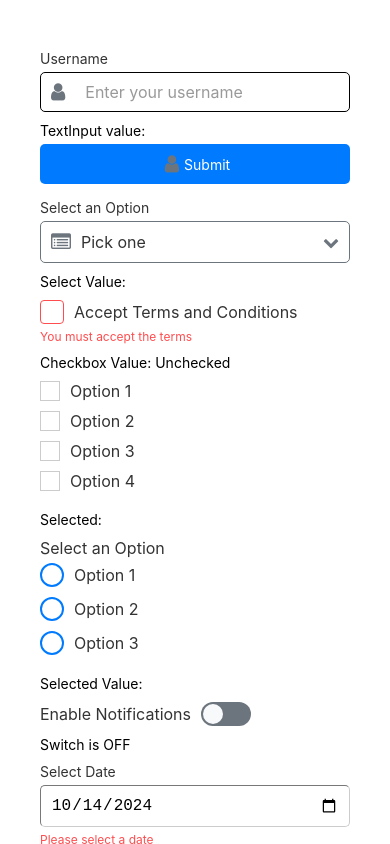
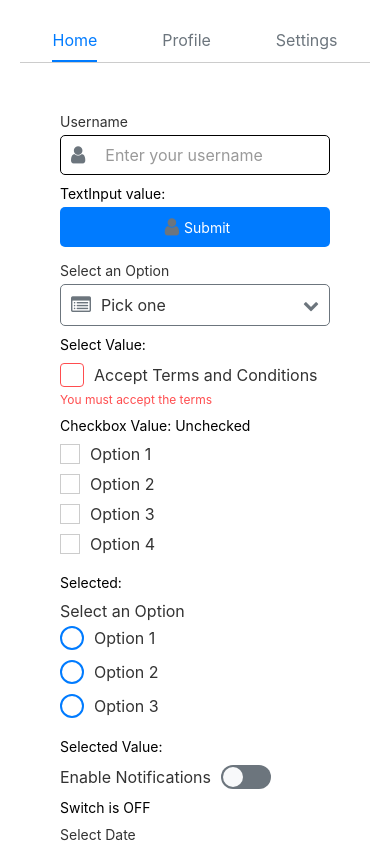
Before and after one commit to Mashfiqur-Rahman/wizui, a React Native app: screen / in a window 390 px wide. Built offline with nearby package versions, Linux system fonts and the light colour scheme.

Commit message:
Tabs added

```diff
--- a/App.tsx
+++ b/App.tsx
@@ -10,8 +10,11 @@ import Switch from "./src/components/FormComponents/Switch/Switch";
 import CustomDatePicker from './src/components/FormComponents/DatePicker/DatePicker';
 import CustomTimePicker from "./src/components/FormComponents/TimePicker/TimePicker";
 import FileUpload from "./src/components/FormComponents/FileUpload/FileUpload";
+import Tabs from './src/components/NavigationComponents/Tabs/Tabs';
 
 export default function App() {
+
+
     const [text, setText] = useState('');
     const [error, setError] = useState('');
 
@@ -59,8 +62,10 @@ export default function App() {
     const handleFileSelect = (file: any) => {
         setSelectedFile(file);
     };
-    return (
-        <ScrollView contentContainerStyle={styles.scrollContainer}>
+    const tabs = [
+        {
+            label: 'Home',
+            content:
                 <View style={styles.container}>
                     <TextInput
                         label="Username"
@@ -144,8 +149,22 @@ export default function App() {
                         errorMessage={!selectedFile ? 'Please select a file' : ''}
                     />
                     {selectedFile && <Text>Selected File: {selectedFile.name || selectedFile.name}</Text>}
-            </View>
+                </View>,
+        },
+        {
+            label: 'Profile',
+            content: <View><Text>This is the Profile tab content</Text></View>,
+        },
+        {
+            label: 'Settings',
+            content: <View><Text>This is the Settings tab content</Text></View>,
+        },
+    ];
+    return (
+        <ScrollView contentContainerStyle={styles.scrollContainer}>
+            <Tabs tabs={tabs} />
         </ScrollView>
+
     );
 }
 
--- /dev/null
+++ b/src/components/NavigationComponents/Tabs/Tabs.tsx
@@ -0,0 +1,78 @@
+import React, { useState } from 'react';
+import { View, Text, Pressable, StyleSheet } from 'react-native';
+import { useTheme } from '../../../theme/ThemeProvider';  // Adjust the path if necessary
+
+interface Tab {
+    label: string;
+    content: React.ReactNode;
+}
+
+interface TabsProps {
+    tabs: Tab[];
+}
+
+const Tabs: React.FC<TabsProps> = ({ tabs }) => {
+    const [activeTabIndex, setActiveTabIndex] = useState(0);
+    const theme = useTheme();
+
+    console.log('tabs', tabs)
+    return (
+        <View style={styles.container}>
+            {/* Render Tab Labels */}
+            <View style={styles.tabBar}>
+                {tabs.map((tab, index) => (
+                    <Pressable
+                        key={index}
+                        style={[
+                            styles.tab,
+                            activeTabIndex === index && {
+                                borderBottomColor: theme.colors.primary,
+                                borderBottomWidth: 2,
+                            },
+                        ]}
+                        onPress={() => setActiveTabIndex(index)}
+                    >
+                        <Text
+                            style={[
+                                styles.tabLabel,
+                                { color: activeTabIndex === index ? theme.colors.primary : theme.colors.secondary },
+                            ]}
+                        >
+                            {tab.label}
+                        </Text>
+                    </Pressable>
+                ))}
+            </View>
+
+            {/* Render Tab Content */}
+            <View style={styles.tabContent}>
+                {tabs[activeTabIndex].content}
+            </View>
+        </View>
+    );
+};
+
+const styles = StyleSheet.create({
+    container: {
+        flex: 1,
+    },
+    tabBar: {
+        flexDirection: 'row',
+        justifyContent: 'space-around',
+        borderBottomWidth: 1,
+        borderBottomColor: '#ccc',
+    },
+    tab: {
+        paddingVertical: 10,
+    },
+    tabLabel: {
+        fontSize: 16,
+        color: '#333',
+    },
+    tabContent: {
+        flex: 1,
+        padding: 20,
+    },
+});
+
+export default Tabs;
```
Lines whose indentation alone changed are shown as unchanged.
